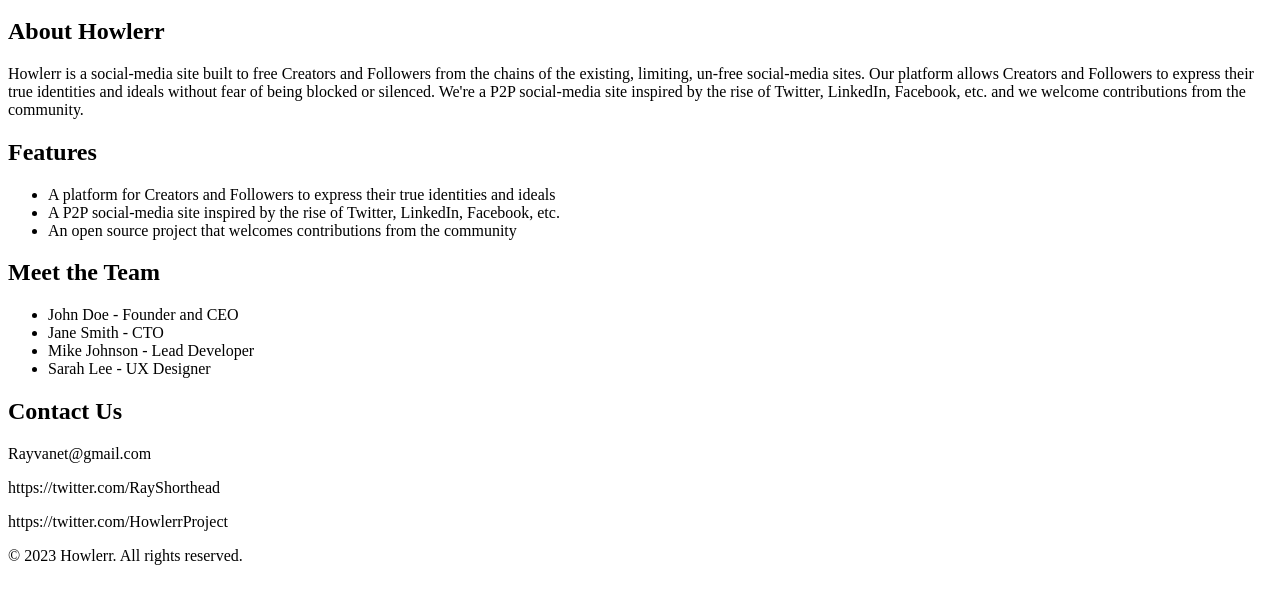
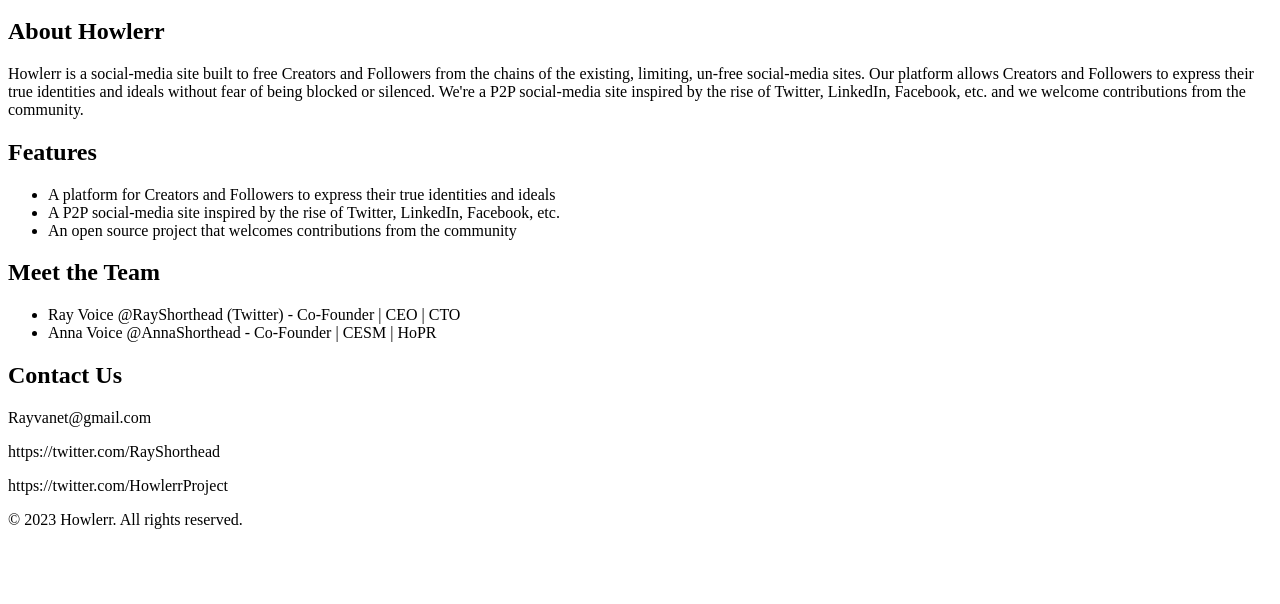
Before and after one commit to Howlerr/Howlerr.github.io, a plain HTML site: page index.html in a window 1280 px wide. Shown: the part 154-758 px from the top of the page. Drawn offline with Linux system fonts and the light colour scheme.

Commit message:
Update index.html

```diff
--- a/index.html
+++ b/index.html
@@ -32,10 +32,8 @@
       <section id="team">
         <h2>Meet the Team</h2>
         <ul>
-          <li>John Doe - Founder and CEO</li>
-          <li>Jane Smith - CTO</li>
-          <li>Mike Johnson - Lead Developer</li>
-          <li>Sarah Lee - UX Designer</li>
+          <li>Ray Voice @RayShorthead (Twitter) - Co-Founder | CEO | CTO</li>
+          <li>Anna Voice @AnnaShorthead - Co-Founder | CESM | HoPR</li>
         </ul>
       </section>
       <section id="contact">
```
